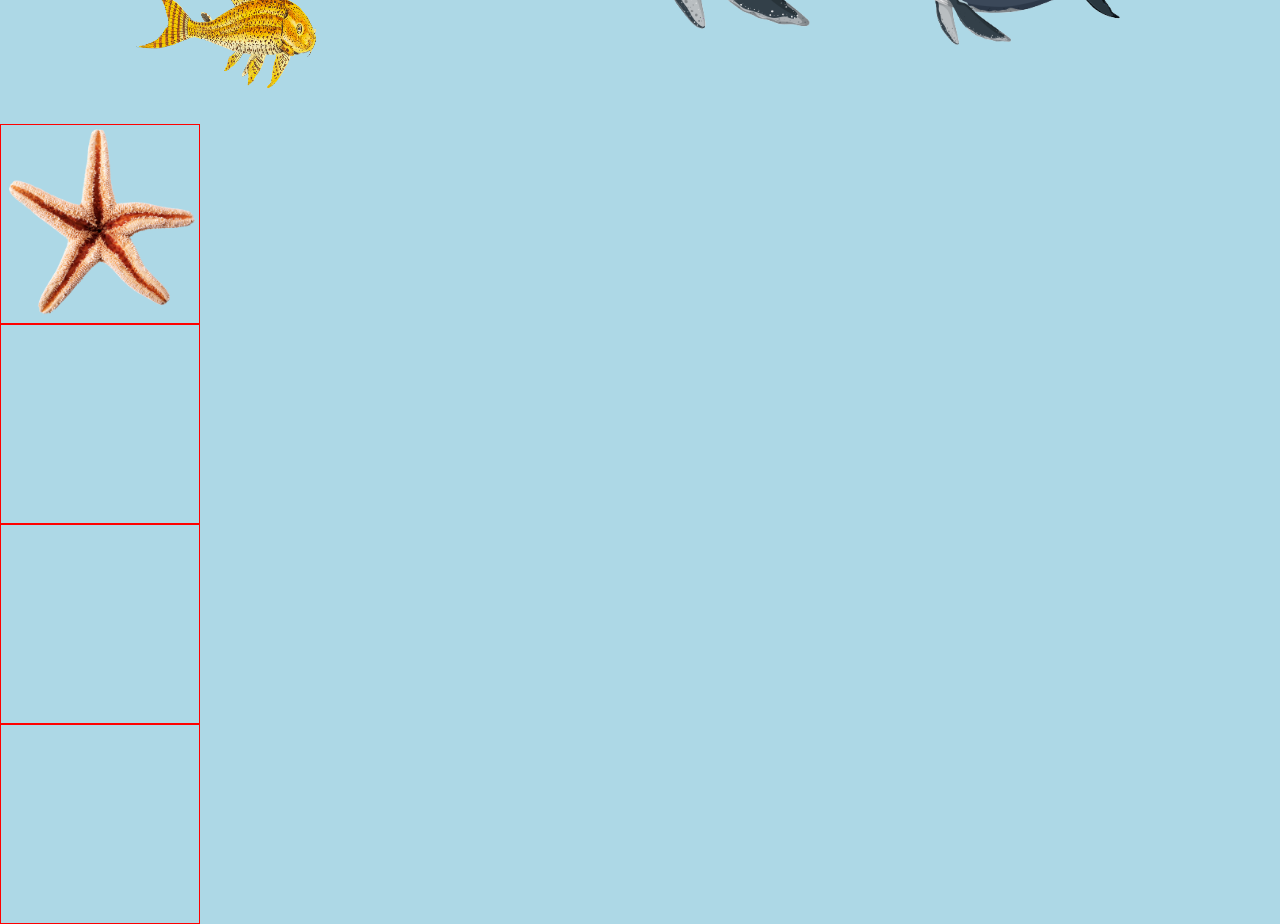
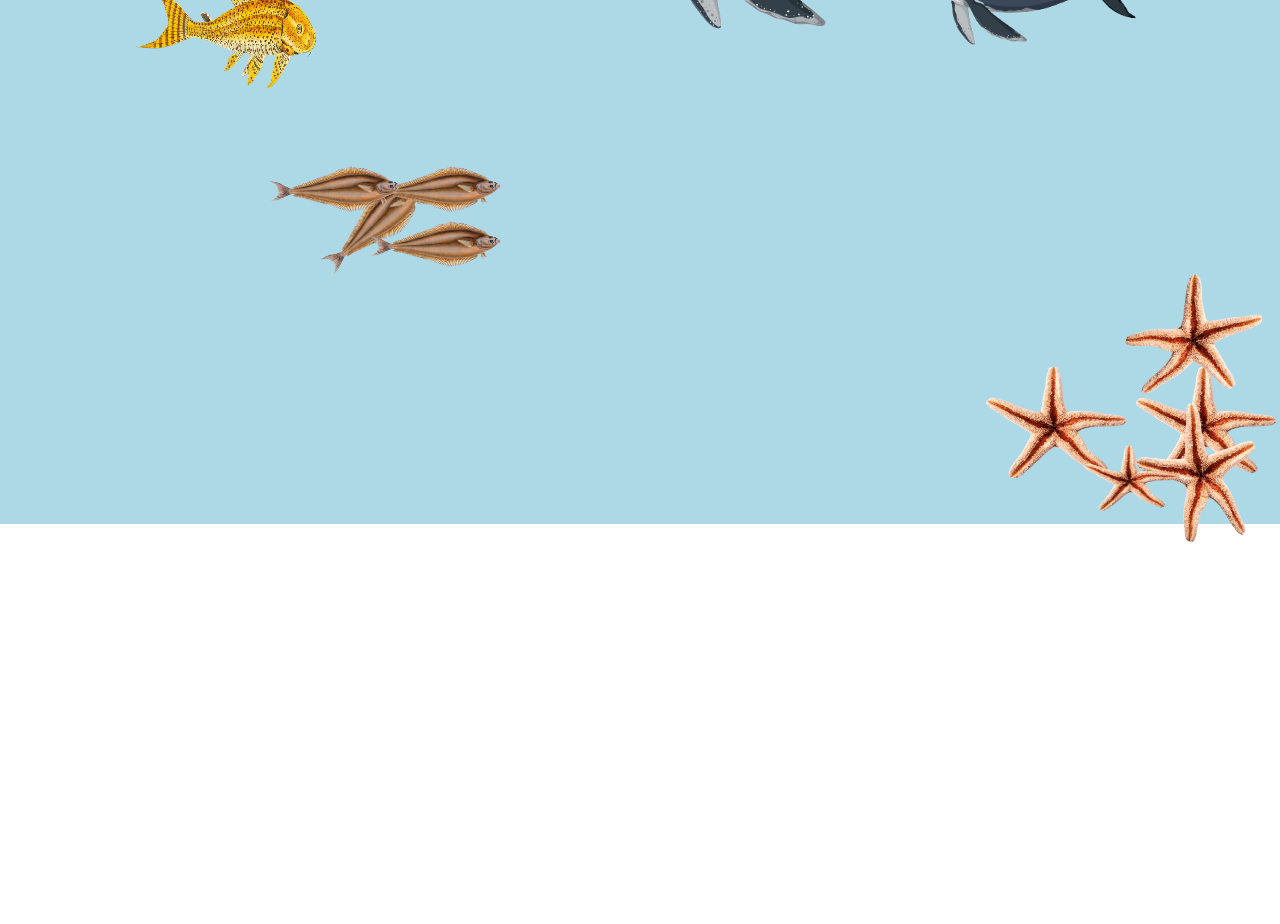
Before and after one commit to Garvit1809/DeepDiveHacks, a React (Vite) app in the folder client/: page /dive in a window 1280 px wide. Shown: the part 1040-1964 px from the top of the page. After the commit the page ends 1609 px from the top, so only its background shows below. Built offline with nearby package versions, Linux system fonts and the light colour scheme; what react-locomotive-scroll would draw is missing.

Commit message:
Adding group of fish

```diff
--- a/client/src/Pages/FishPage.jsx
+++ b/client/src/Pages/FishPage.jsx
@@ -9,21 +9,7 @@ import seaHorse from '../assets/sea-horse.png';
 import whale from '../assets/wtyy_4yql_220505-removebg-preview.png';
 import starfish from '../assets/starfish.png';
 import fi from '../assets/Yellowtail Rockfish.png';
-
-const fishAnimate = keyframes`
-0%{
-  transform: rotateX(0) rotate(0);
-}
-25%{
-  transform: rotate(20deg);
-}
-50%{
-  transform: rotate(0);
-}
-75%{
-  transform: rotate(-20deg);;
-}
-`;
+import jn  from '../assets/Atlantic-Halibut.png'
 
 const Intro = styled.div`
   border: 1px solid red;
@@ -39,8 +25,6 @@ const Section = styled.div`
   cursor: url(diver-cursor-removebg-preview.png), auto;
   display: flex;
   flex-direction: column;
-  /* align-items: center; */
-  /* justify-content: center; */
   background-color: lightblue;
 `;
 
@@ -243,55 +227,75 @@ const SixthFish = styled.div`
 `;
 
 const SeventhFish = styled.div`
-  border: 1px solid red;
-  width: 200px;
+  /* border: 1px solid red; */
+  width: 100vw;
   height: 200px;
   position: relative;
-  margin-left: 0vw;
-  margin-top: 0vh;
   display: flex;
-  flex-direction: column;
   align-items: center;
-  justify-content: center;
+  justify-content: flex-end;
+
+  img{
+    position: absolute;
+    width: 150px;
+    height: 120px;
+  }
+
+  img.fish1{
+    left: 300px;
+    transform: rotate(-40deg);
+  }
+
+  img.fish2{
+    left: 360px;
+    top: 5px;
+  }
+  img.fish3{
+    left: 360px;
+    top: 60px;
+  }
+  img.fish4{
+    left: 260px;
+    top: 5px;
+  }
 `;
 
+
 const EighthFish = styled.div`
-  border: 1px solid red;
-  width: 200px;
+/* border: 1px solid red; */
+  width: 100vw;
   height: 200px;
   position: relative;
-  margin-left: 0vw;
-  margin-top: 0vh;
   display: flex;
-  flex-direction: column;
   align-items: center;
-  justify-content: center;
-`;
+  justify-content: flex-end;
 
-const NinthFish = styled.div`
-  border: 1px solid red;
-  width: 200px;
-  height: 200px;
-  position: relative;
-  margin-left: 0vw;
-  margin-top: 0vh;
-  display: flex;
-  flex-direction: column;
-  align-items: center;
-  justify-content: center;
-`;
 
-const TenthFish = styled.div`
-  border: 1px solid red;
-  width: 200px;
-  height: 200px;
-  position: relative;
-  margin-left: 0vw;
-  margin-top: 0vh;
-  display: flex;
-  flex-direction: column;
-  align-items: center;
-  justify-content: center;
+  img{
+    width: 150px;
+    height: 120px;
+  }
+
+  img.starfish1{
+    position: absolute;
+    bottom: -10px;
+    transform: rotate(60deg);
+  }
+  img.starfish2{
+    position: absolute;
+    bottom: 10px;
+    right: 100px;
+    width: 100px;
+    height: 70px;
+    /* transform: rotate(60deg); */
+  }
+  img.starfish3{
+    position: absolute;
+    bottom: 120px;
+    right: 10px;
+    transform: rotate(140deg);
+  }
+
 `;
 
 const FishPage = () => {
@@ -340,11 +344,26 @@ const FishPage = () => {
               <img src={fi} alt="" data-scroll data-scroll-speed='-8' data-scroll-direction='horizontal' />
         </SixthFish>
         <SeventhFish>
-              <img src={starfish} alt="" />
+              <img src={jn} alt="" className='fish1' data-scroll
+              data-scroll-speed='-5'
+              data-scroll-direction='horizontal' />
+              <img src={jn} alt="" className='fish2' data-scroll
+              data-scroll-speed='-5.2'
+              data-scroll-direction='horizontal' />
+              <img src={jn} alt="" className='fish3' data-scroll
+              data-scroll-speed='-5.4'
+              data-scroll-direction='horizontal' />
+              <img src={jn} alt="" className='fish4' data-scroll
+              data-scroll-speed='-6'
+              data-scroll-direction='horizontal' />
         </SeventhFish>
-        <EighthFish></EighthFish>
-        <NinthFish></NinthFish>
-        <TenthFish></TenthFish>
+        <EighthFish>
+        <img src={starfish} alt="" className='starfish1' />
+        <img src={starfish} alt="" className='starfish2'/>
+        <img src={starfish} alt="" className='starfish3' />
+        <img src={starfish} alt="" className='starfish4'/>
+        <img src={starfish} alt="" className='starfish5'/>
+        </EighthFish>
       </Section>
     </>
   );
```
